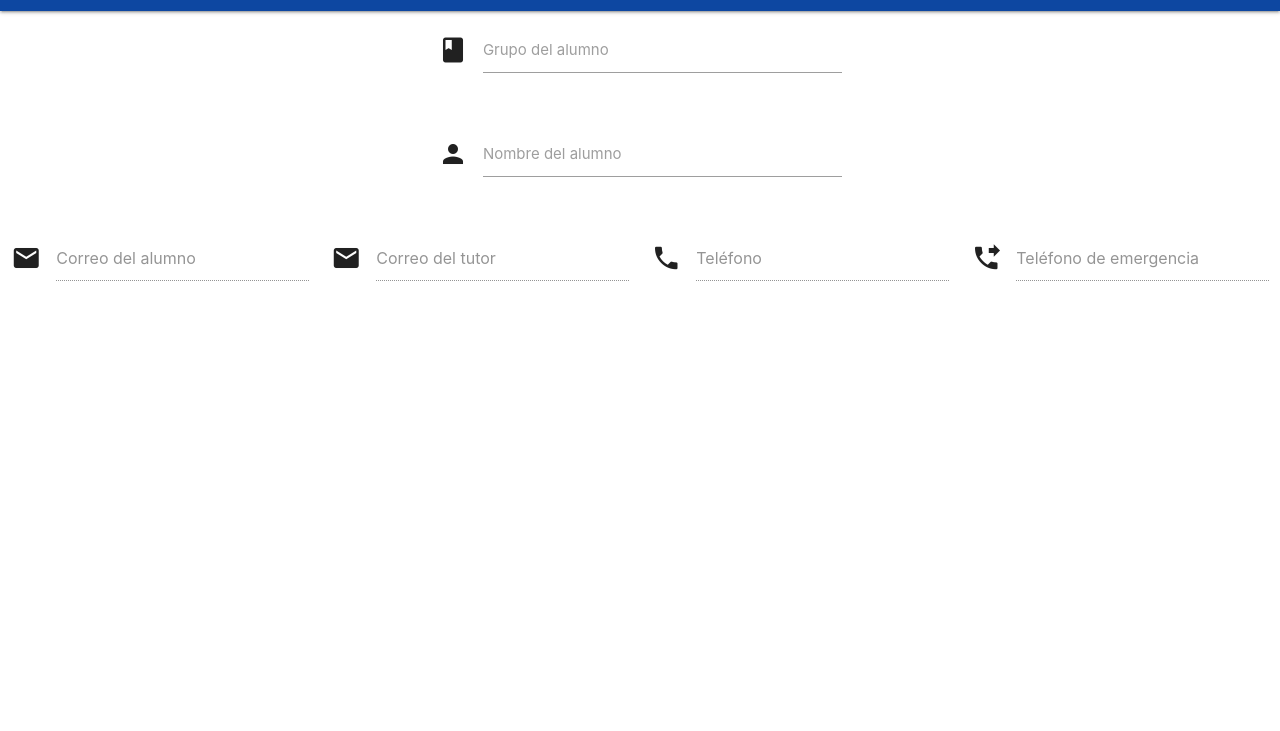
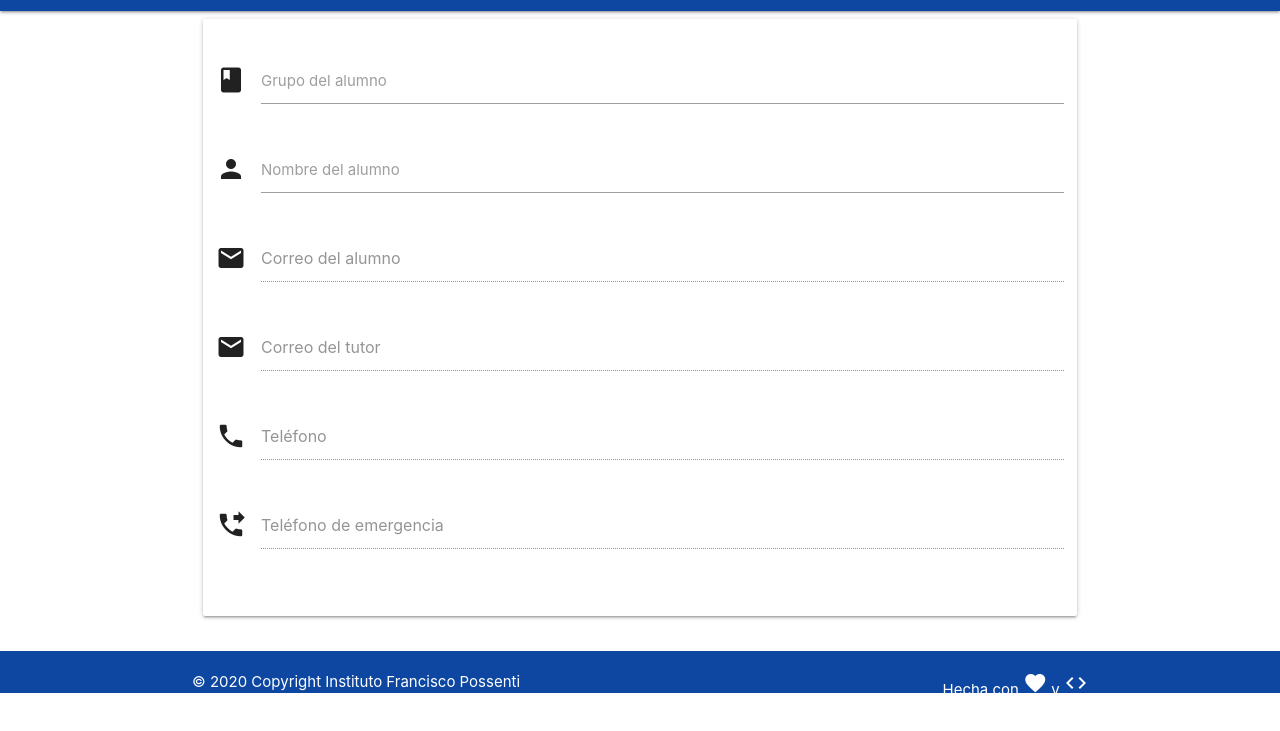
Before and after one commit to CarlosG4rc/Enferm, a plain HTML site: page index.html in a window 1280 px wide. Shown: the part 53-784 px from the top of the page. Drawn offline with nearby package versions, Linux system fonts and the light colour scheme.

Commit message:
Update
Just style babe

```diff
--- a/index.html
+++ b/index.html
@@ -7,6 +7,7 @@
     <link rel="stylesheet" href="https://cdnjs.cloudflare.com/ajax/libs/materialize/1.0.0/css/materialize.min.css">
     <link rel="stylesheet" href="https://cdnjs.cloudflare.com/ajax/libs/materialize/1.0.0/css/materialize.min.css">
     <link href="https://fonts.googleapis.com/icon?family=Material+Icons" rel="stylesheet">
+    <?!= include ("style");?>
     <title>Directorio de Enfermería</title>
 </head>
 <body>
@@ -21,58 +22,58 @@
             </div>
         </nav>
     </header>
-    <section>
+    <main class="container ">
         <div class="row">
-            <div class="col s12 m12 l12">
-            </div>
+            <div class="col s12">
+                <div class="card-panel  z-debth-2">
                     <div class="row">
-                <div class="col m4 l4"></div>
-                <div class="col s12 m4 l4">
                         <div class="input-field">
                             <i class="material-icons prefix">class</i>
                             <input type="text" id="grupo" class="autocomplete">
                             <label for="grupo">Grupo del alumno</label>
                         </div>
                     </div>
-            </div>
                     <div class="row">
-            <div class="col m4 l4"></div>
-            <div class="col s12 m4 l4">
                         <div class="input-field">
                             <i class="material-icons prefix">person</i>
                             <input type="text" id="alumno" class="autocomplete">
                             <label for="alumno">Nombre del alumno</label>
                         </div>
                     </div>
-        </div>
                     <div class="row">
-            <div class="col s12 m3 l3">
                         <div class="input-field">
                             <i class="material-icons prefix">email</i>
                             <input disabled value="Correo del alumno" id="aemail" type="text" class="validate">
                         </div>
                     </div>
-            <div class="col s12 m3 l3">
+                    <div class="row">
                         <div class="input-field">
                             <i class="material-icons prefix">email</i>
                             <input disabled value="Correo del tutor" id="femail" type="text" class="validate">
                         </div>
                     </div>
-            <div class="col s12 m3 l3">
+                    <div class="row">
                         <div class="input-field">
                             <i class="material-icons prefix">phone</i>
                             <input disabled value="Teléfono" id="telefono" type="text" class="validate">
                         </div>
                     </div>
-            <div class="col s12 m3 l3">
+                    <div class="row">
                         <div class="input-field">
                             <i class="material-icons prefix">phone_forwarded</i>
                             <input disabled value="Teléfono de emergencia" id="telefonoe" type="text" class="validate">
                         </div>
                     </div>
                 </div>
-    </section>
-
+            </div>
+        </div>
+    </main>
+    <footer class="page-footer blue darken-4 col s12" >
+        <div class="container white-text">
+        © 2020 Copyright Instituto Francisco Possenti
+        <a class="white-text right" href="#!" >Hecha con <i class="material-icons">favorite</i> y <i class="material-icons">code</i></a>
+        </div>
+  </footer>
     <?!= include ("js");?>
     <script src="https://cdnjs.cloudflare.com/ajax/libs/materialize/1.0.0/js/materialize.min.js"></script>
 </body>
```
Lines whose indentation alone changed are shown as unchanged.
